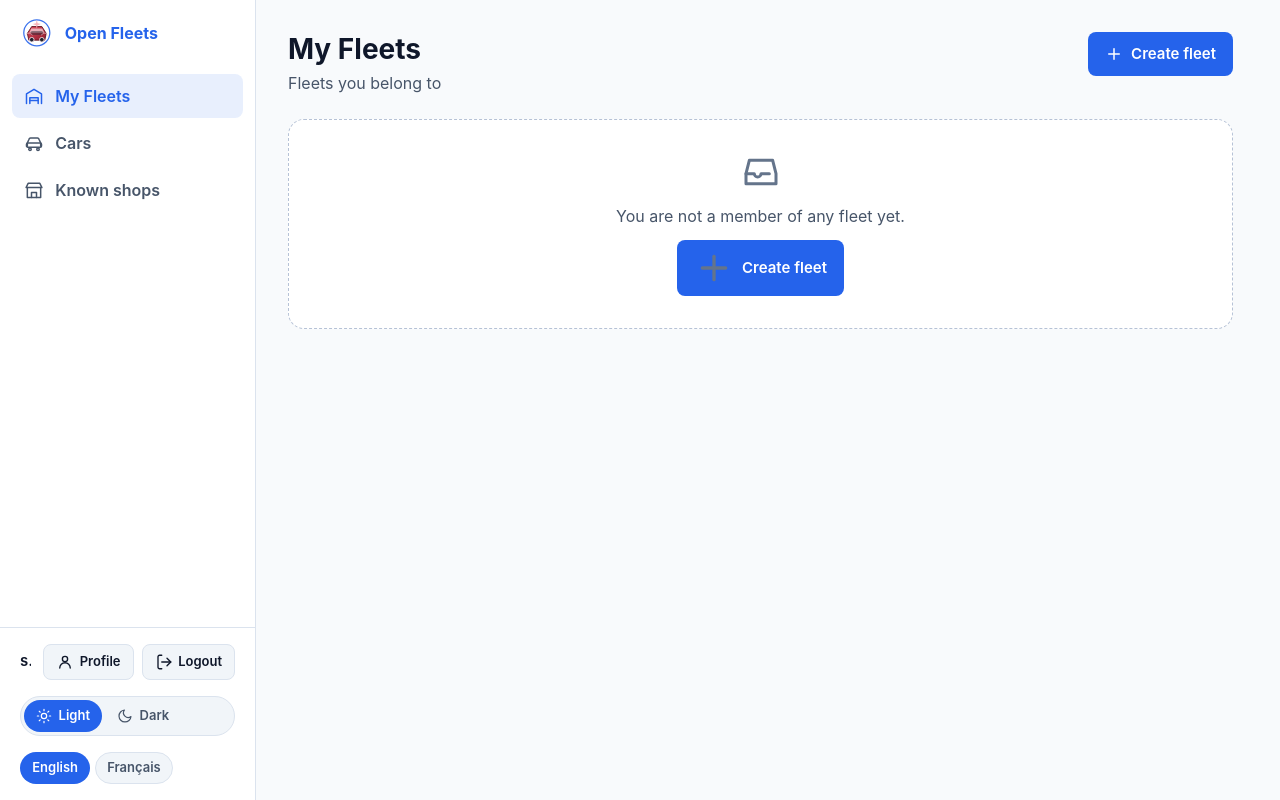
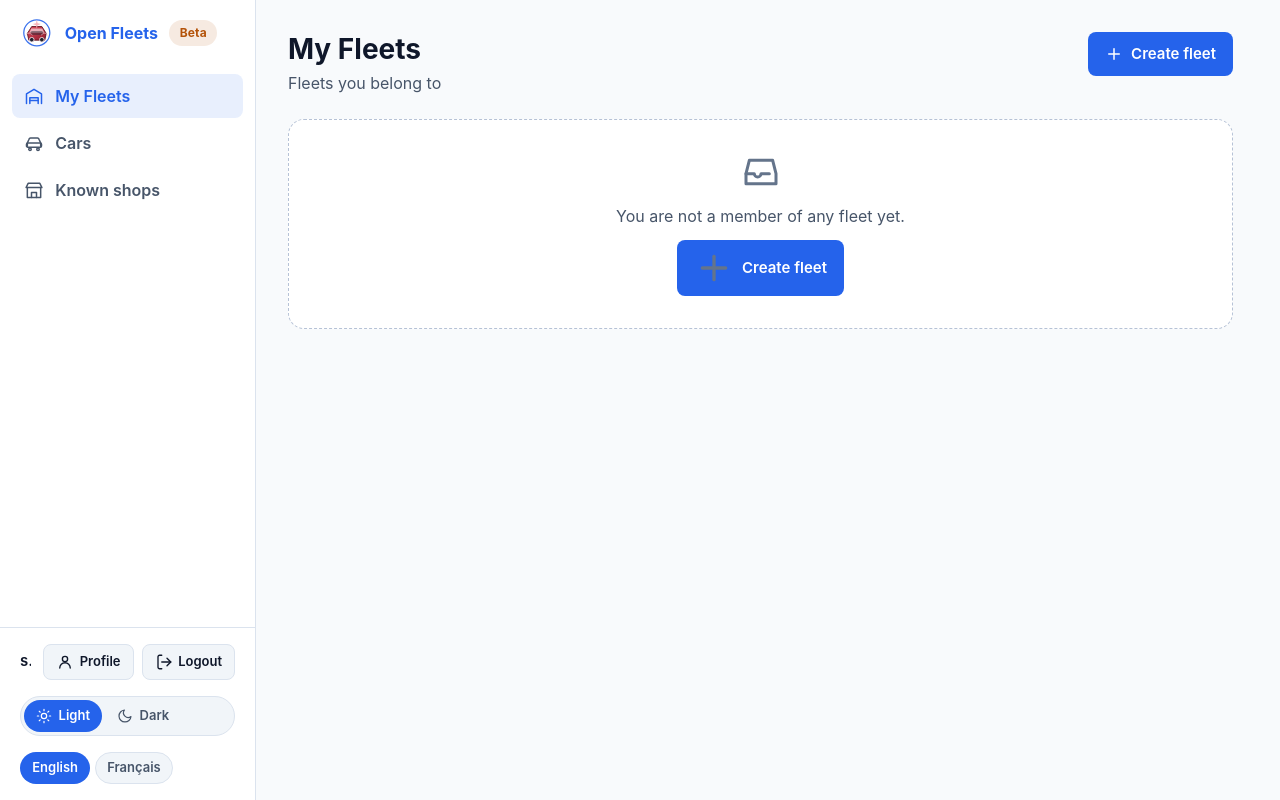
Before and after one commit to JeffLabonte/open-car-fleet, a Django app: page / in a window 1280 px wide. Run offline with Django 5.2, Linux system fonts and the light colour scheme; the visitor is signed in with stand-in values (Sample User, id 1); data that the repository does not hold is empty; parts of the project's set-up code (start-up, migrations or seed data) failed here and were passed over.

Commit message:
feat: add beta badge to application UI

```diff
--- a/src/shop/templates/shop/login.html
+++ b/src/shop/templates/shop/login.html
@@ -6,6 +6,7 @@
     <div class="public-header__brand">
       {% include 'shop/partials/_logo.html' %}
       <span>{{ title|default:'Open Car Fleet' }}</span>
+      <span class="badge badge--pending">{% translate 'Beta' %}</span>
     </div>
     <div class="public-header__controls">
       {% include 'shop/partials/_theme_toggle.html' %}
--- a/src/shop/templates/shop/partials/_nav.html
+++ b/src/shop/templates/shop/partials/_nav.html
@@ -4,6 +4,7 @@
     {% include 'shop/partials/_logo.html' %}
     {% translate 'Open Fleets' as default_brand_name %}
     <span>{{ brand_name|default:default_brand_name }}</span>
+    <span class="badge badge--pending">{% translate 'Beta' %}</span>
   </a>
   <nav class="app-sidebar__nav">
     <a class="app-navlink" href="{% url 'shop-index' %}" data-testid="nav-fleets">
@@ -46,6 +47,7 @@
     {% include 'shop/partials/_logo.html' %}
     {% translate 'Open Fleets' as default_brand_name %}
     <span>{{ brand_name|default:default_brand_name }}</span>
+    <span class="badge badge--pending">{% translate 'Beta' %}</span>
   </a>
   {% include 'shop/partials/_theme_toggle.html' %}
 </header>
```
Also changed, not shown: src/locale/en_CA/LC_MESSAGES/django.po, src/locale/fr_CA/LC_MESSAGES/django.po, 1 other file.
